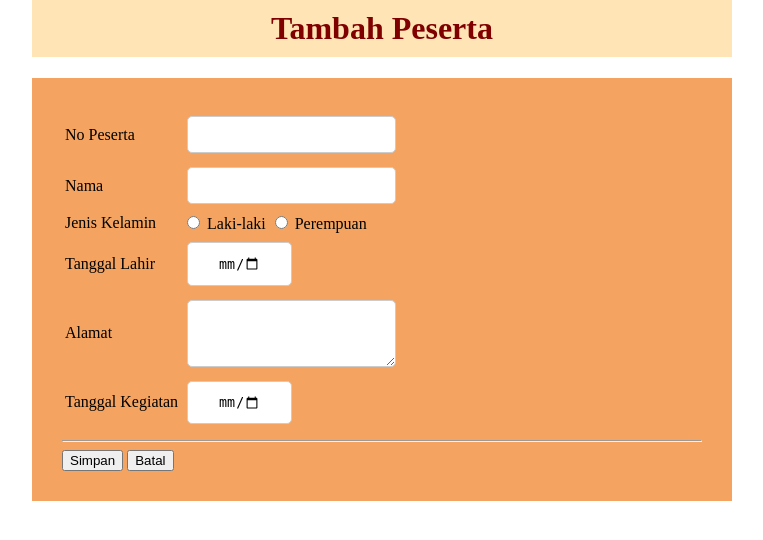
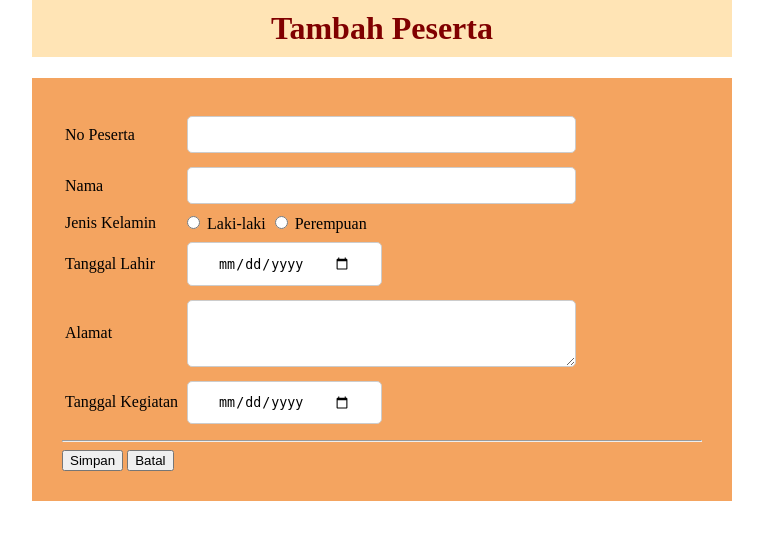
Before and after one commit to amallindask/team1, a PHP site: page /form_simpan.php in a window 1280 px wide. Shown: the top 540 px of the page, without its empty margins (258-1021 px from the left). Run offline with PHP 8.4, Linux system fonts and the light colour scheme.

Commit message:
Update tampilan-simpan.css

```diff
--- a/finalProject/tampilan-simpan.css
+++ b/finalProject/tampilan-simpan.css
@@ -13,7 +13,7 @@ body {
 
 input[type=text], select {
   width: 100%;
-  padding: 10px;
+  padding: 10px 100px;
   margin: 5px;
   display: inline-block;
   border: 1px solid #ccc;
```
